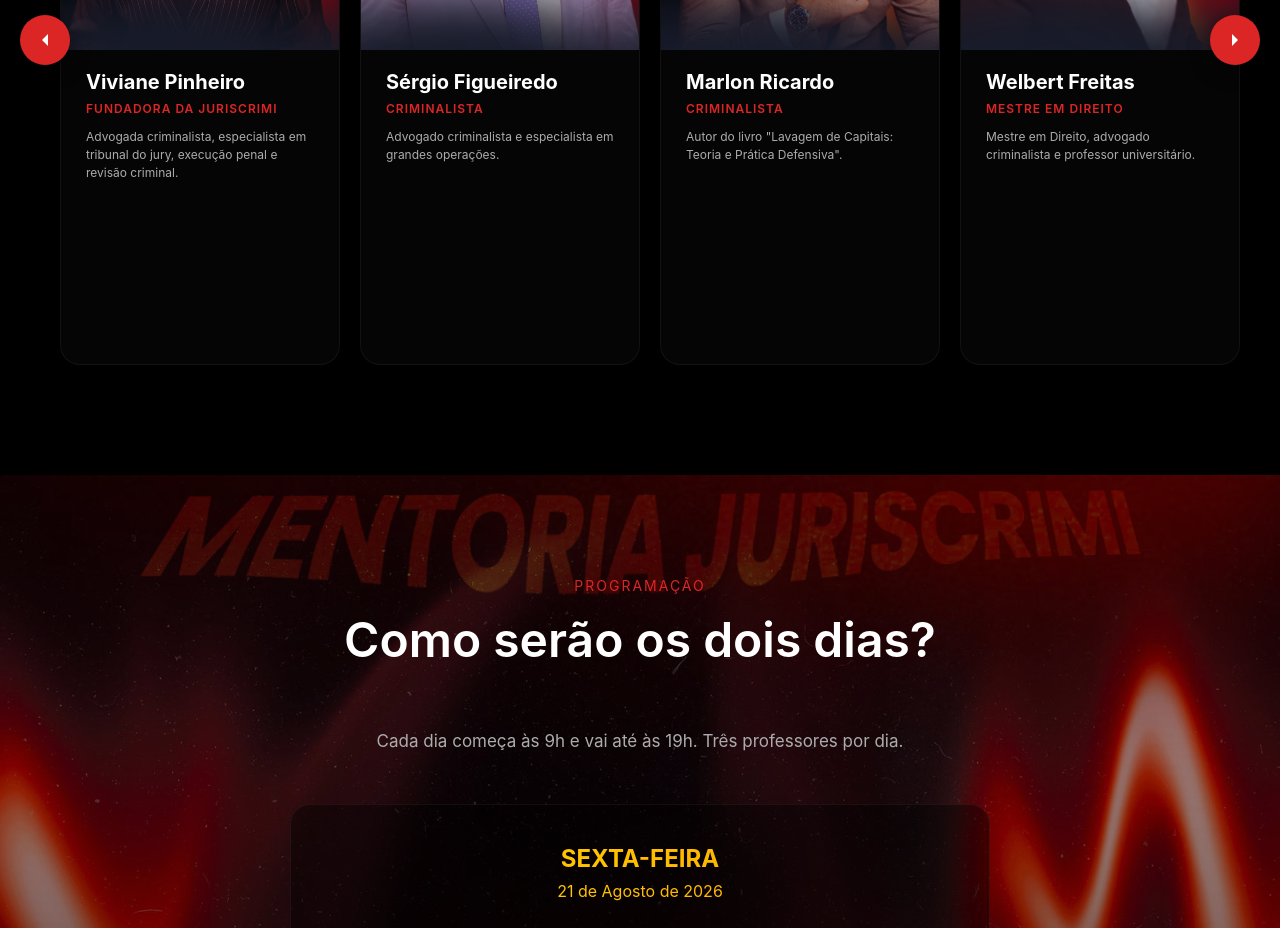
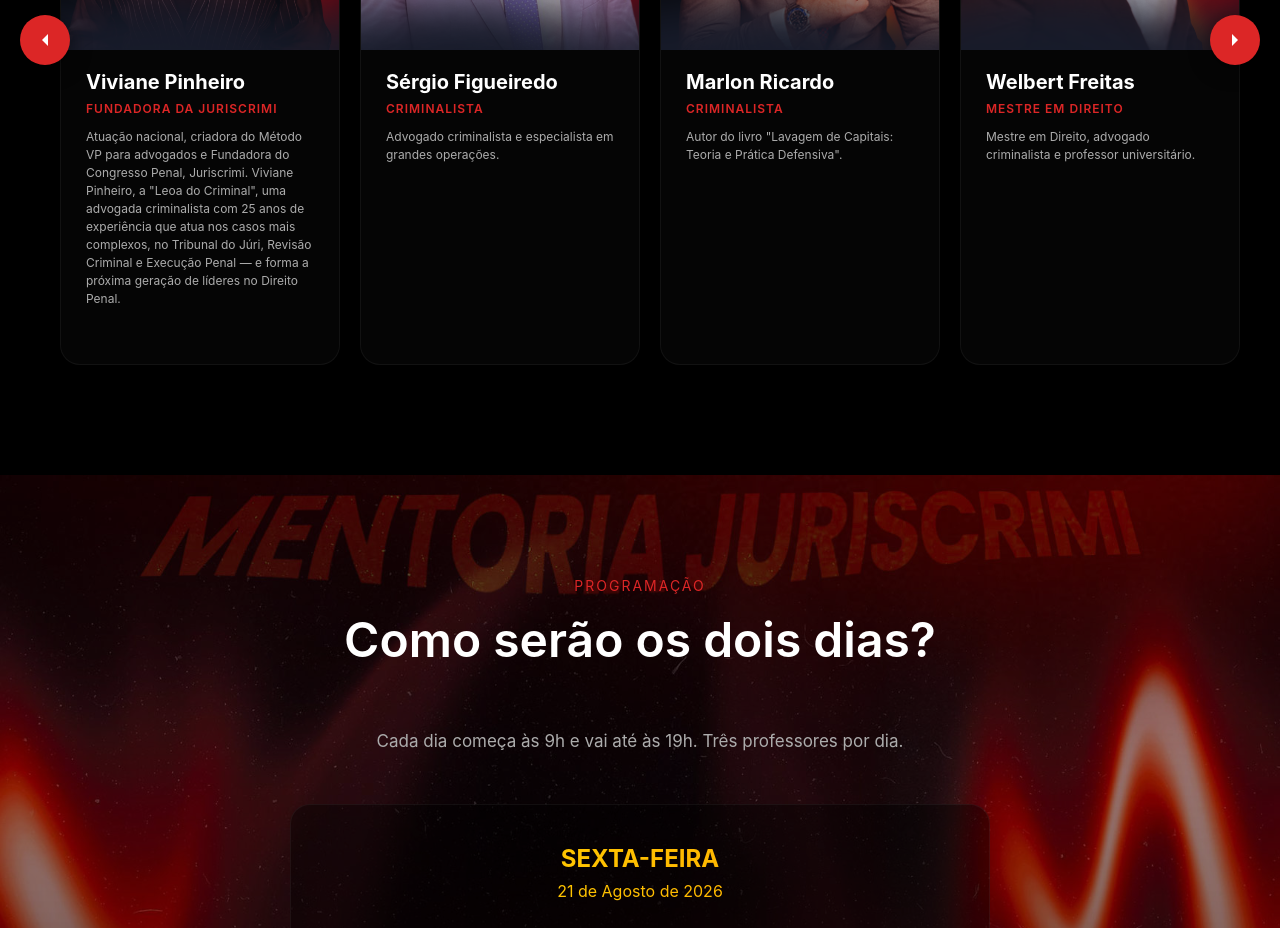
Before and after one commit to aleanmendonca/mentoriajuriscrimi, a React (Vite) app: page / in a window 1280 px wide. Shown: the part 5820-6748 px from the top of the page. Built offline with nearby package versions, Linux system fonts and the light colour scheme; a web font is replaced by a local one.

Commit message:
Atualização descrição Viviane Pinheiro

```diff
--- a/src/App.jsx
+++ b/src/App.jsx
@@ -897,7 +897,7 @@
       initials: 'VP',
       name: 'Viviane Pinheiro',
       role: 'Fundadora da Juriscrimi',
-      desc: 'Advogada criminalista, especialista em tribunal do jury, execução penal e revisão criminal.',
+      desc: 'Atuação nacional, criadora do Método VP para advogados e Fundadora do Congresso Penal, Juriscrimi. Viviane Pinheiro, a "Leoa do Criminal", uma advogada criminalista com 25 anos de experiência que atua nos casos mais complexos, no Tribunal do Júri, Revisão Criminal e Execução Penal — e forma a próxima geração de líderes no Direito Penal.',
       image: '/palestrantes/viviane.png',
       video: false,
     },
```
